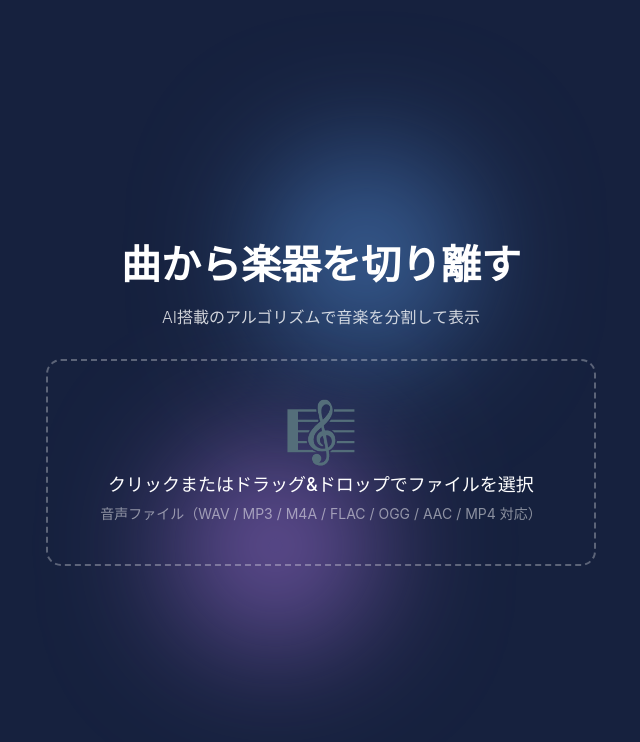
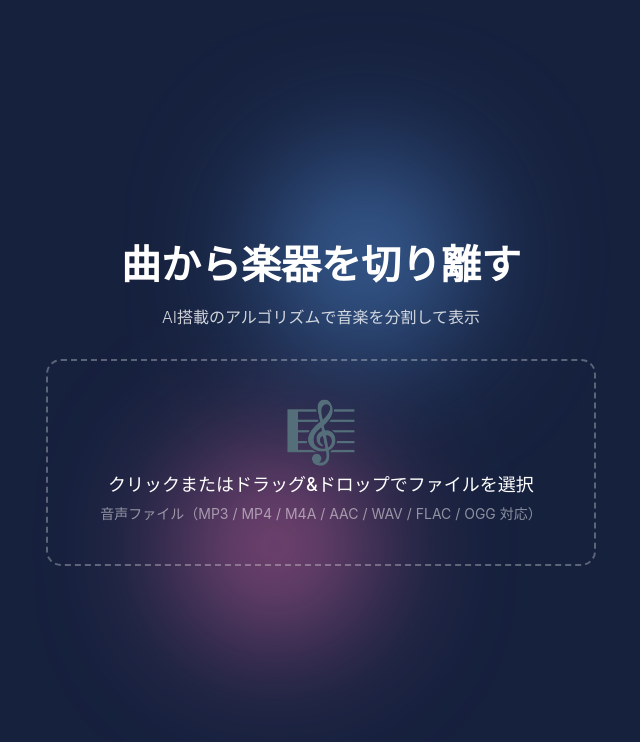
Before and after one commit to TapiloveNeko/music-separator, a React (Create React App) app in the folder frontend/: page / in a window 1280 px wide. Shown: the top 742 px of the page, without its empty margins (319-959 px from the left). Built offline with nearby package versions, Linux system fonts and the light colour scheme.

Commit message:
文言修正、purpleの命名をpinkに変更

```diff
--- a/frontend/src/App.tsx
+++ b/frontend/src/App.tsx
@@ -102,7 +102,7 @@ const AppContent: React.FC = () => {
     <div className="min-h-screen flex flex-col">
       <div className="fixed inset-0 overflow-hidden pointer-events-none">
         <div
-          className="absolute top-1/2 left-1/2 w-64 h-64 md:w-80 md:h-80 bg-purple-400 rounded-full mix-blend-multiply filter blur-3xl opacity-50 animate-rotate-purple"
+          className="absolute top-1/2 left-1/2 w-64 h-64 md:w-80 md:h-80 bg-pink-400 rounded-full mix-blend-multiply filter blur-3xl opacity-50 animate-rotate-pink"
         />
         <div
           className="absolute top-1/2 left-1/2 w-64 h-64 md:w-80 md:h-80 bg-blue-400 rounded-full mix-blend-multiply filter blur-3xl opacity-50 animate-rotate-blue"
--- a/frontend/src/components/FileUpload/FileUpload.tsx
+++ b/frontend/src/components/FileUpload/FileUpload.tsx
@@ -100,7 +100,7 @@ const FileUpload: React.FC = () => {
           {isDragging ? 'ここにドロップしてください' : 'クリックまたはドラッグ&ドロップでファイルを選択'}
         </p>
         <p className="text-white/50 text-[1.2rem] md:text-[1.4rem]">
-          音声ファイル（WAV / MP3 / M4A / FLAC / OGG / AAC / MP4 対応）
+          音声ファイル（MP3 / MP4 / M4A / AAC / WAV / FLAC / OGG 対応）
         </p>
       </div>
 
--- a/frontend/tailwind.config.js
+++ b/frontend/tailwind.config.js
@@ -33,7 +33,7 @@ module.exports = {
             transform: 'translate(-50%, -50%) translateX(20vw) rotate(540deg) translateX(20vw) rotate(-540deg)',
           },
         },
-        'rotate-clockwise-purple': {
+        'rotate-clockwise-pink': {
           '0%': {
             transform: 'translate(-50%, -50%) translateX(-20vw) rotate(0deg) translateX(20vw) rotate(0deg)',
           },
@@ -53,7 +53,7 @@ module.exports = {
       },
       animation: {
         'rotate-blue': 'rotate-clockwise-blue 5s linear infinite',
-        'rotate-purple': 'rotate-clockwise-purple 5s linear infinite',
+        'rotate-pink': 'rotate-clockwise-pink 5s linear infinite',
       },
     },
   },
```
